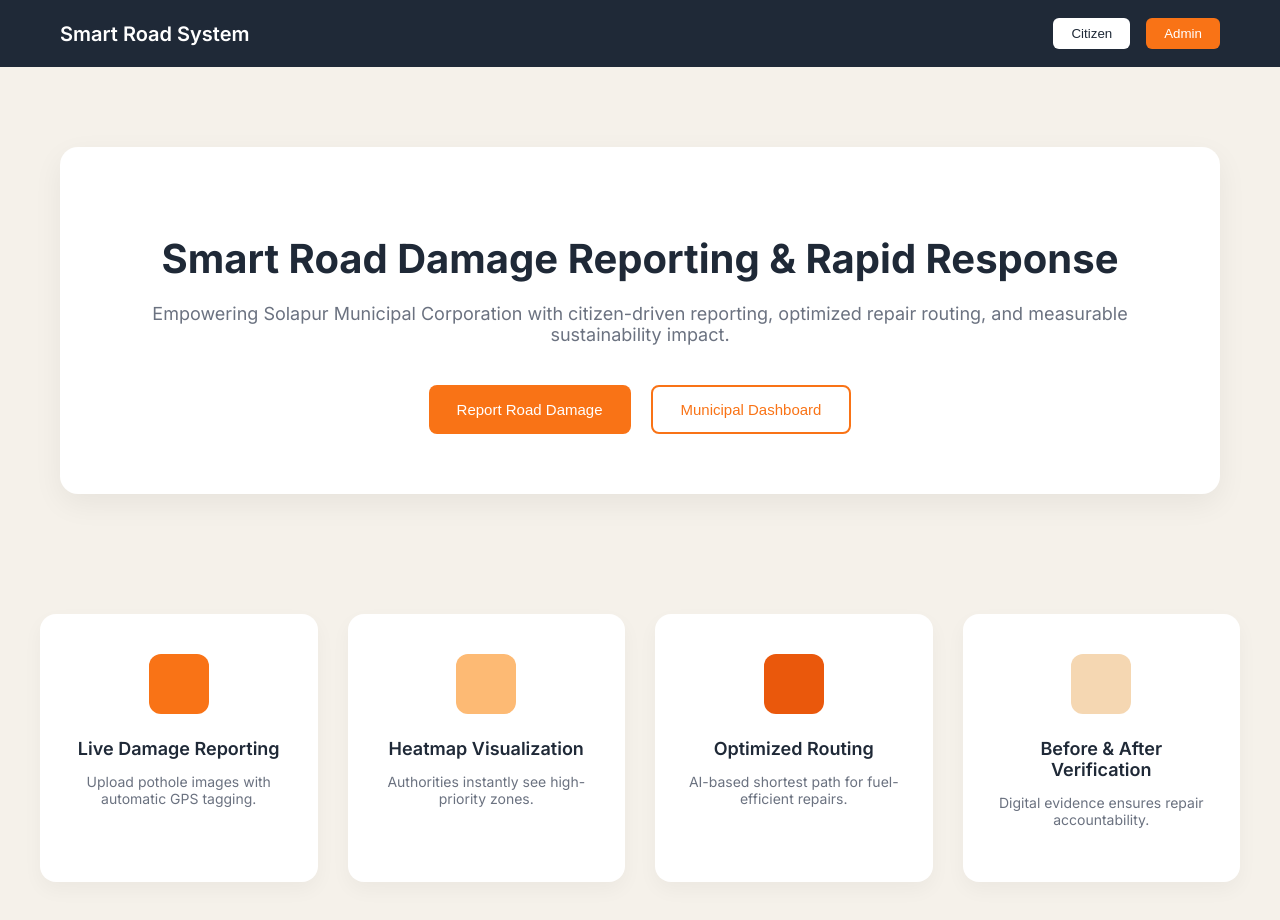
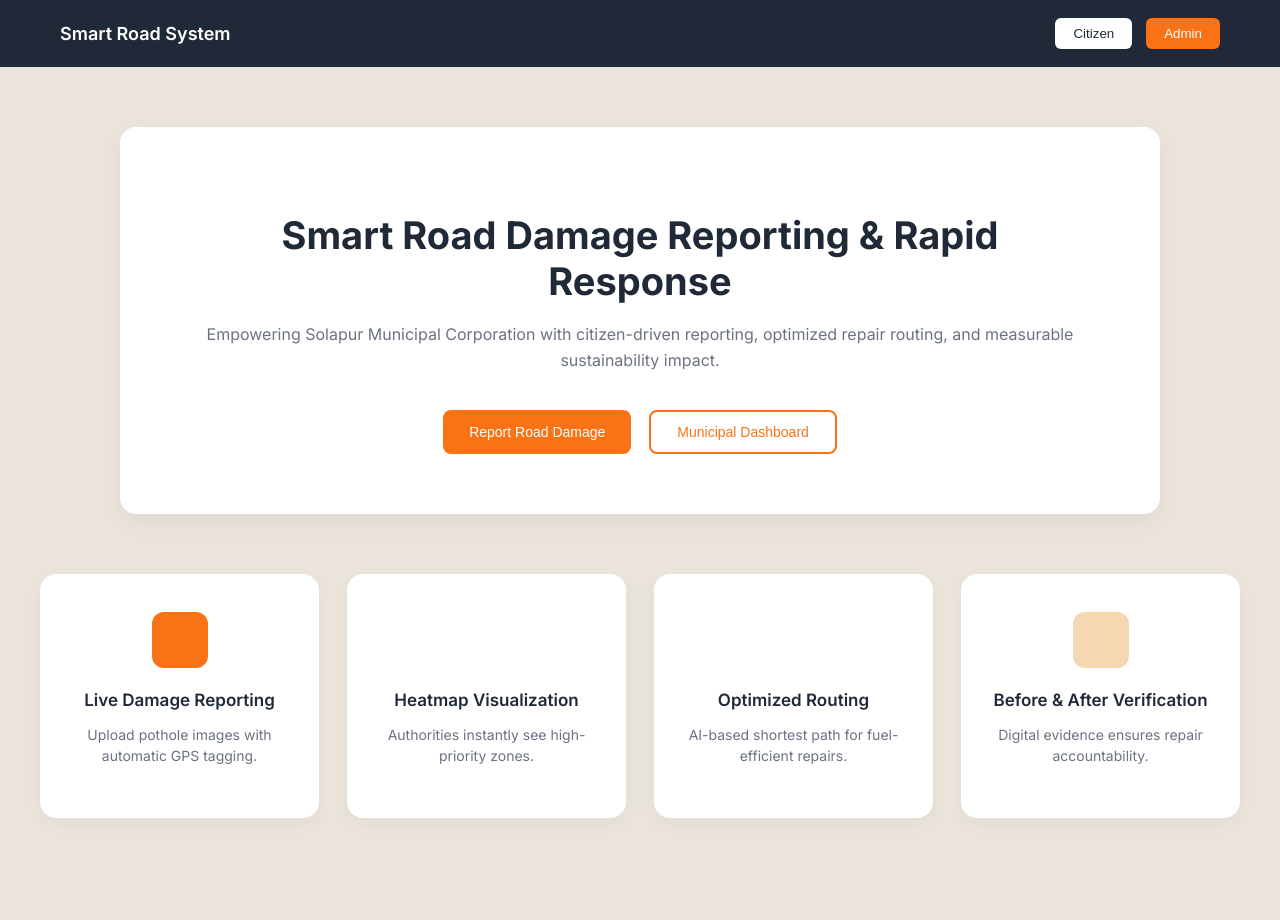
Before and after one commit to Ankush-learning/smart-road-system, a React (Vite) app in the folder frontend/: page / in a window 1280 px wide. Shown: the top 920 px of the page. Built offline with nearby package versions, Linux system fonts and the light colour scheme.

Commit message:
Update index.css

```diff
--- a/frontend/src/index.css
+++ b/frontend/src/index.css
@@ -1,9 +1,9 @@
-/* GLOBAL RESET */
+/* GLOBAL */
 
 body {
   margin: 0;
-  font-family: "Inter", "Segoe UI", sans-serif;
-  background: #f5f1ea;
+  font-family: "Inter", sans-serif;
+  background: #eae4da;
   color: #1f2937;
 }
 
@@ -19,21 +19,22 @@ body {
 }
 
 .logo {
-  font-size: 20px;
+  font-size: 18px;
   font-weight: 600;
 }
 
 .nav-links button {
-  margin-left: 16px;
+  margin-left: 14px;
   padding: 8px 18px;
   border-radius: 6px;
   border: none;
+  font-weight: 500;
   cursor: pointer;
-  font-weight: 500;
+  transition: 0.2s ease;
 }
 
 .nav-links button:first-child {
-  background: #ffffff;
+  background: white;
   color: #1f2937;
 }
 
@@ -42,107 +43,124 @@ body {
   color: white;
 }
 
-/* HERO CARD */
+/* HERO SECTION */
 
 .hero-wrapper {
   display: flex;
   justify-content: center;
-  padding: 80px 20px 40px;
+  padding: 60px 20px 20px; /* reduced bottom spacing */
 }
 
 .hero-card {
-  background: white;
-  max-width: 1000px;
+  background: #ffffff;
+  max-width: 900px;
   width: 100%;
-  padding: 60px 80px;
-  border-radius: 18px;
-  box-shadow: 0 10px 30px rgba(0, 0, 0, 0.06);
+  padding: 60px 70px;
+  border-radius: 16px; /* more square */
+  box-shadow: 0 8px 25px rgba(0, 0, 0, 0.05);
   text-align: center;
 }
 
 .hero-card h1 {
-  font-size: 40px;
+  font-size: 38px;
   font-weight: 700;
-  margin-bottom: 20px;
+  margin-bottom: 18px;
 }
 
 .hero-card p {
-  font-size: 18px;
+  font-size: 16px;
+  font-weight: 400;
   color: #6b7280;
-  margin-bottom: 40px;
+  margin-bottom: 36px;
+  line-height: 1.6;
 }
 
 .hero-buttons {
   display: flex;
   justify-content: center;
-  gap: 20px;
+  gap: 18px;
 }
 
 .primary-btn {
-  padding: 14px 28px;
+  padding: 12px 26px;
   background: #f97316;
   border: none;
   border-radius: 8px;
+  font-size: 14px;
+  font-weight: 500;
   color: white;
-  font-size: 15px;
-  font-weight: 500;
   cursor: pointer;
+  transition: 0.2s ease;
+}
+
+.primary-btn:hover {
+  background: #ea580c;
 }
 
 .secondary-btn {
-  padding: 14px 28px;
+  padding: 12px 26px;
   border: 2px solid #f97316;
   background: transparent;
   border-radius: 8px;
+  font-size: 14px;
+  font-weight: 500;
   color: #f97316;
-  font-size: 15px;
-  font-weight: 500;
   cursor: pointer;
+  transition: 0.2s ease;
 }
 
-/* FEATURE CARDS SECTION */
+.secondary-btn:hover {
+  background: rgba(249, 115, 22, 0.08); /* subtle background hover */
+}
+
+/* FEATURE CARDS */
 
 .cards-section {
   max-width: 1200px;
-  margin: 80px auto;
+  margin: 40px auto 100px; /* moved upward */
   padding: 0 40px;
   display: grid;
   grid-template-columns: repeat(auto-fit, minmax(260px, 1fr));
-  gap: 30px;
+  gap: 28px;
 }
 
 .info-card {
-  background: white;
-  padding: 40px 30px;
+  background: #ffffff;
+  padding: 38px 28px;
   border-radius: 16px;
   text-align: center;
-  box-shadow: 0 8px 20px rgba(0, 0, 0, 0.04);
-  transition: 0.3s ease;
+  box-shadow: 0 6px 18px rgba(0, 0, 0, 0.04);
+  transition: all 0.25s ease;
 }
 
 .info-card:hover {
-  transform: translateY(-6px);
+  transform: translateY(-5px);
+  background: #fff7ed; /* subtle orange tint */
 }
 
 .icon {
-  width: 60px;
-  height: 60px;
-  margin: 0 auto 24px;
+  width: 56px;
+  height: 56px;
   border-radius: 12px;
+  margin: 0 auto 22px;
 }
 
+/* ORANGE SYSTEM ONLY */
+
 .orange { background: #f97316; }
-.light-orange { background: #fdba74; }
-.dark-orange { background: #ea580c; }
+.soft-orange { background: #fdba74; }
+.deep-orange { background: #ea580c; }
 .beige { background: #f5d7b2; }
 
 .info-card h3 {
-  font-size: 18px;
+  font-size: 17px;
   font-weight: 600;
-  margin-bottom: 12px;
+  margin-bottom: 10px;
 }
 
 .info-card p {
   font-size: 14px;
+  font-weight: 400;
   color: #6b7280;
+  line-height: 1.5;
 }
```
